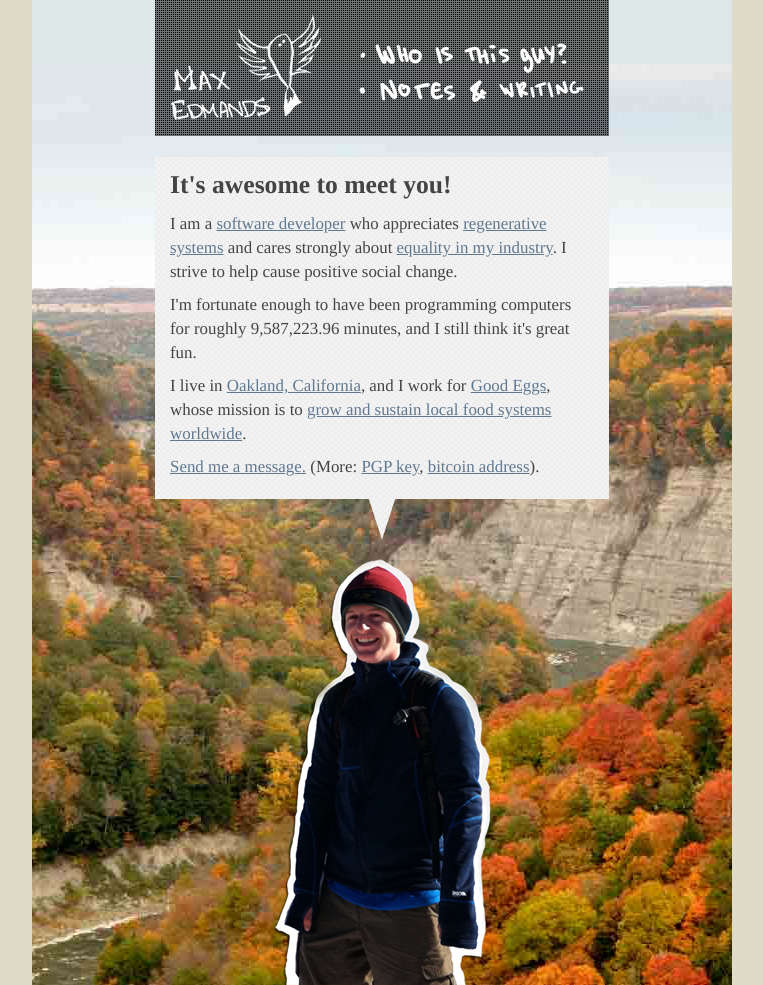
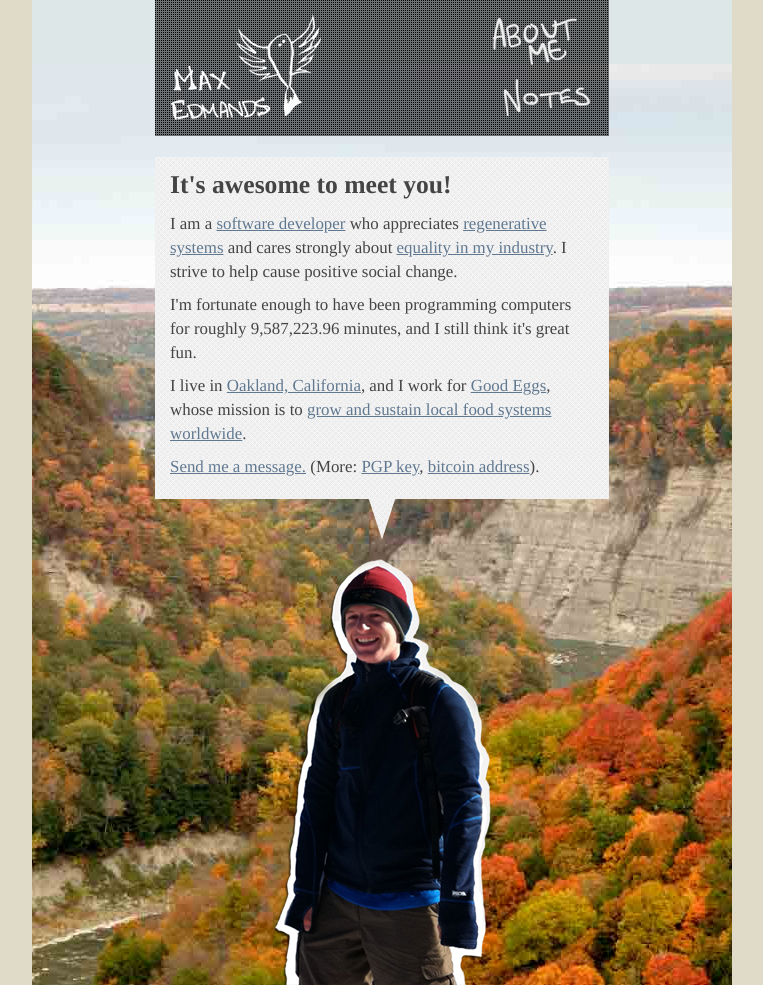
Before and after one commit to hazeledmands/demands.github.io, a Jekyll site: the page built from index.html, in a window 1280 px wide. Shown: the whole page, without its empty margins (258-1021 px from the left). Built offline with Jekyll 4.4.1, drawn with Linux system fonts in a browser that asks for light colours.

Commit message:
Make site a bit more mobile-friendly :)

```diff
--- a/_includes/header.html
+++ b/_includes/header.html
@@ -9,7 +9,6 @@
     <title>{{ page.title }}</title>
     <meta name="description" content="">
     <meta name="viewport" content="width=device-width">
-    <link rel="stylesheet" href="/css/normalize.css">
     <link rel="stylesheet" href="/css/main.css">
     <link rel="alternate" type="application/rss+xml" title="{{ site.name }}" href="/feed.xml">
     <script type="text/javascript">
--- a/css/main.css
+++ b/css/main.css
@@ -1,8 +1,3 @@
-/* @override
-	http://projects.maxedmands.com/new/css/style.css?v=2
-	http://maxedmands.dev/css/style.css
-*/
-
 /* @group Rules Reset! */
 
 html, body, div, span, object, iframe,
@@ -111,6 +106,7 @@
   color: #444;
   font-family: 'Minion Pro', 'Minion', 'Times', 'Times New Roman', serif;
 }
+
 h1, h2, h3, h4, h5, h6 { font-weight: bold; }
 
 a, a:active, a:visited { color: #607890; }
@@ -147,11 +143,11 @@
   color: #f00;
 }
 
-
-
 #container {
   background: #e0dbc8;
 }
+
+/* @group Header */
 
 #container > header {
   width: 100%;
@@ -175,6 +171,7 @@
 #container > header a {
   color: #000;
   text-decoration: none;
+  display: block;
 }
 
 #container > header a:hover {
@@ -186,8 +183,13 @@
 	color: #f00;
 }
 
+#container > header hgroup {
+  float: left;
+}
+
 #container > header hgroup a {
   display: block;
+  width: 153px;
 }
 
 #container > header hgroup h1 {
@@ -199,31 +201,32 @@
 }
 
 #container > header nav {
-  font-size: 133%;
-  padding: 10px;
-  margin-top: 20px;
+  background: rgba(0, 0, 0, 0) url(../img/links-small.png) 2px 4px no-repeat;
+  text-indent: -999em;
+  display: block;
+  width: 104px;
+  height: 108px;
+  overflow: hidden;
+  float: right;
 }
 
-#container > header nav a {
-  background: transparent url(../img/links.png) left top no-repeat;
-  text-indent: -999em;
-  display: block;
-  width: 225px;
-  height: 32px;
-  overflow: hidden;
+#container nav a.about_me-link {
+  height: 60px;
 }
 
-#container nav .essays-link {
-  background-position: 0 -36px;
+#container nav a.essays-link {
+  height: 50px;
 }
 
-#container nav .oss-link {
-  background-position: 0 -71px;
+#container !nav a.about_me-link:hover {
+  background: green;
 }
+
+/* @end */
 
 #container > section {
   clear: both;
-  padding-top: 250px;
+  padding-top: 140px;
   max-width: 700px;
   margin: 0 auto;
 }
@@ -248,6 +251,8 @@
 	font-size: 140%;
 	font-weight: 100;
 }
+
+/* @group About me */
 
 #about_me {
   background: hsl(186, 19%, 89%) url(../img/about_bg/letchworth.jpg) center bottom no-repeat;
@@ -295,6 +300,10 @@
 #about_me #portrait img {
   display: block;
 }
+
+/* @end */
+
+/* @group notes */
 
 #notes {
 	background: url(../img/bg3.png) left top repeat-x;
@@ -350,8 +359,11 @@
   background-color: rgba(255,255,255,0.3);
 }
 
-/* @end */
+/* @end notes */
 
+/* @end mobile first */
+
+/* @group Wider screens. (454px plus) */
 @media only screen and (min-width: 454px) {
 
   #container > header hgroup {
@@ -383,7 +395,9 @@
   }
 
 }
+/* @end */
 
+/* @group Printer styles. Please don't print my site!? */
 @media print {
   * { background: transparent !important; color: black !important; text-shadow: none !important; filter:none !important;
   -ms-filter: none !important; } /* Black prints faster: sanbeiji.com/archives/953 */
@@ -398,3 +412,4 @@
   p, h2, h3 { orphans: 3; widows: 3; }
   h2, h3{ page-break-after: avoid; }
 }
+/* @end */
```
Also changed, not shown: img/links-small-selector.png (added), img/links-small.png (added).
